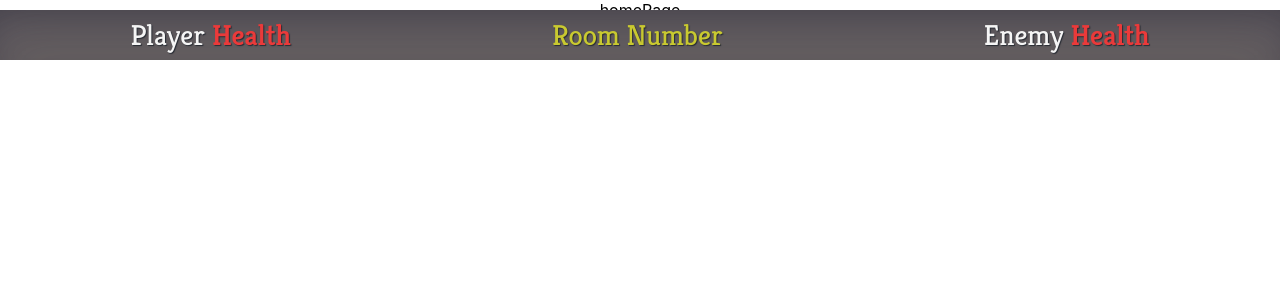
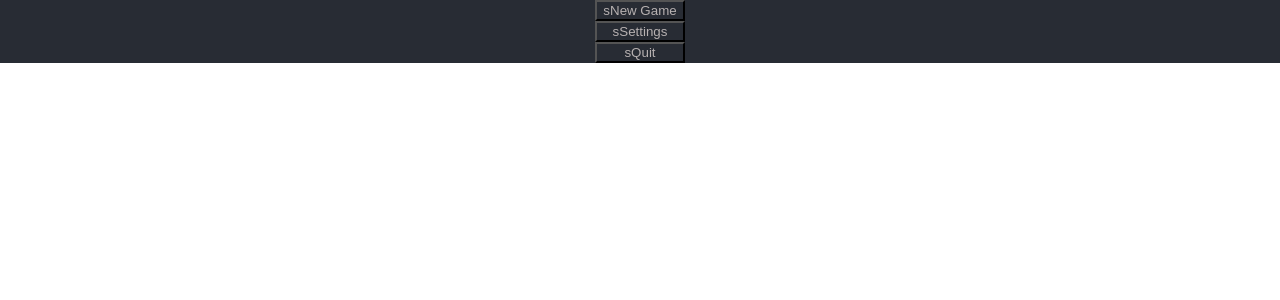
Before and after one commit to dankarger/mid-project-game, a React (Create React App) app: page / in a window 1280 px wide. Shown: the top 300 px of the page. Built offline with nearby package versions, Linux system fonts and the light colour scheme.

Commit message:
add Button component

```diff
--- /dev/null
+++ b/src/Data/Data.js
@@ -0,0 +1,5 @@
+const IMAGES = {
+    background:{
+        forest:'/assets/images/backgrounds/forest-regular.jpg'
+    }
+}
--- a/src/componenets/ActionMenu/ActionMenu.css
+++ b/src/componenets/ActionMenu/ActionMenu.css
@@ -1,3 +1,10 @@
+.flex {
+    display: flex;
+    justify-content: center;
+    align-items: center;
+}
+
+
 .action-menu {
     width: 100%;
 
@@ -7,7 +14,6 @@
 
 }
 
-
 .action-buttons-div {
     width: 40%;
     height: 15%;
@@ -15,12 +21,11 @@
     background: #603006;
     /*box-shadow: rgba(50, 50, 93, 0.25) 0 30px 60px -12px inset, rgba(0, 0, 0, 0.3) 0 18px 36px -18px inset;*/
     box-shadow: rgba(0, 0, 0, 0.17) 0 -23px 25px 0 inset, rgba(0, 0, 0, 0.15) 0 -36px 30px 0 inset, rgba(0, 0, 0, 0.1) 0 -79px 40px 0 inset, rgba(0, 0, 0, 0.06) 0 2px 1px, rgba(0, 0, 0, 0.09) 0px 4px 2px, rgba(0, 0, 0, 0.09) 0 8px 4px, rgba(0, 0, 0, 0.09) 0 16px 8px, rgba(0, 0, 0, 0.09) 0 32px 16px;
-
     position: absolute;
     bottom: 0;
-    display: flex;
-    justify-content: center;
-    align-items: center;
+    /*display: flex;*/
+    /*justify-content: center;*/
+    /*align-items: center;*/
     border-top-left-radius: 15px;
     border-top-right-radius: 15px;
 }
--- a/src/componenets/ActionMenu/ActionMenu.jsx
+++ b/src/componenets/ActionMenu/ActionMenu.jsx
@@ -10,10 +10,11 @@ const ActionMenu =() => {
     return (
         <div className='action-menu'>
             <div className='action-buttons-div'>
-                <div className="shader-div">
-                     <Button className='action-item' icon='sword-icon' name='Attack1'/>
-                     <button className='action-item '>Attack2</button>
-                     <button className='action-item'>Power <span>Health</span></button>
+                <div className="shader-div flex">
+                     <Button className='action'  icon='s' name='Attack1'/>
+                     <Button className='action'  icon='s' name='Attack2'/>
+                     <Button className='action' icon='p' name='Power'/>
+                     <Button className='action' icon='i' name='Inventory'/>
                 </div>
             </div>
         </div>
--- a/src/componenets/utility/Button/Button.css
+++ b/src/componenets/utility/Button/Button.css
@@ -0,0 +1,16 @@
+.action {
+    box-shadow: rgba(50, 50, 93, 0.25) 0 30px 60px -12px inset, rgba(0, 0, 0, 0.3) 0 18px 36px -18px inset;
+    height:80%;
+    background: rgba(227, 174, 128, 0.29);
+    color: #c5c561;
+    text-shadow: 1px 1px 1px black;
+    font-size: calc(12pt + 0.7vw);
+}
+
+.home-page {
+    width:100%;
+    height:100%;
+    background: #282c34;
+    color: #b7b1b1;
+    text-shadow: #282c34 1px 1px 1px ;
+}
--- a/src/pages/HomePage.css
+++ b/src/pages/HomePage.css
@@ -0,0 +1,8 @@
+.home-page {
+    background: green;
+    width:100%;
+    height:100%;
+    display: flex;
+    align-items: center;
+    justify-content: center;
+}
--- a/src/pages/HomePage.jsx
+++ b/src/pages/HomePage.jsx
@@ -1,5 +1,6 @@
 import React    from "react";
-import Navbar from "../componenets/Navbar/Navbar";
+import './HomePage.css'
+import Button from "../componenets/utility/Button/Button";
 
 
 const HomePage = () => {
@@ -7,9 +8,13 @@ const HomePage = () => {
 
 
     return(
-        <div>
-            <Navbar />
-            homePage
+        <div className='home-page'>
+           <div className='home-menu-divs'>
+               <Button className='home-page'  icon='s' name='New Game'/>
+               <Button className='home-page'  icon='s' name='Settings'/>
+               <Button className='home-page'  icon='s' name='Quit'/>
+           </div>
+
         </div>
     )
 }
```
Also changed, not shown: src/Api/Api.js (added), src/componenets/Player/Player.css (added), src/componenets/Player/Player.js (added).
